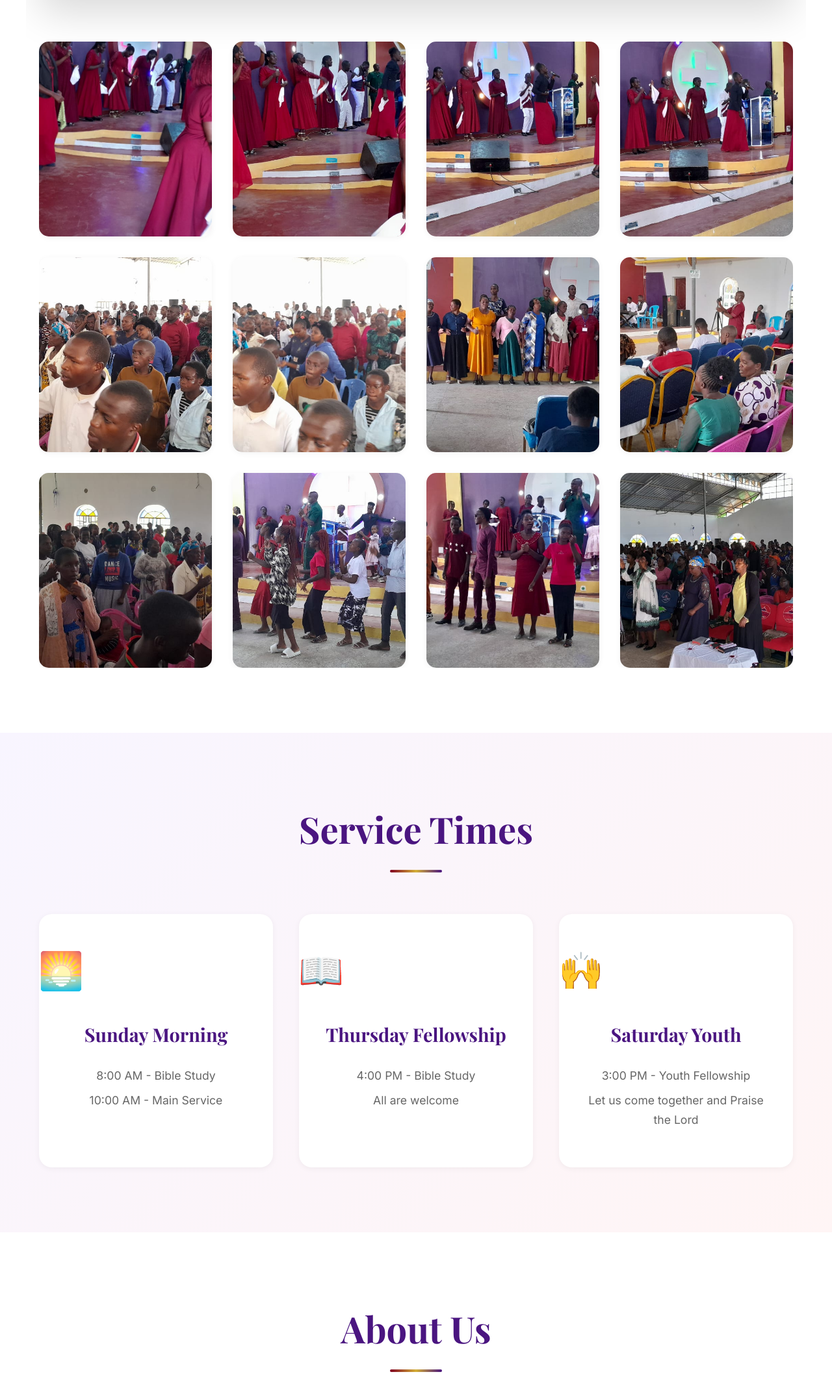
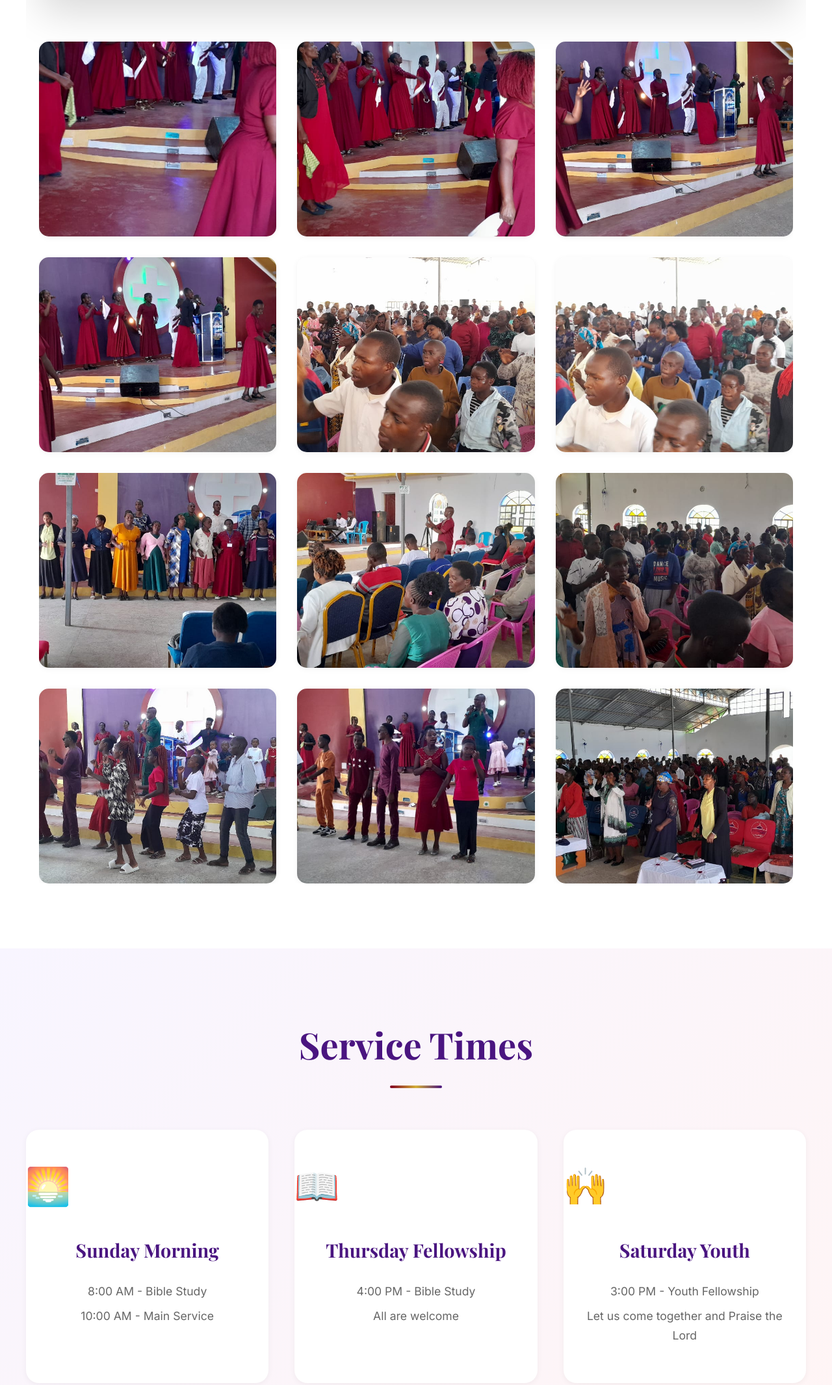
Before and after one commit to Ezay55-Ezy/A.G.C.-Church-website, a plain HTML site: page index.html in a window 1280 px wide. Shown: the part 1568-3700 px from the top of the page at 65% size. Drawn offline with nearby package versions, Linux system fonts and the light colour scheme; a small style sheet from the web is missing.

Commit message:
grid updates

```diff
--- a/main.css
+++ b/main.css
@@ -494,13 +494,13 @@
 
 .times-grid {
     display: grid;
-    grid-template-columns: repeat(auto-fit, minmax(min(280px, 100%), 1fr));
+    grid-template-columns: repeat(auto-fit, minmax(min(100%, 350px), 1fr));
     gap: 2.5rem;
     max-width: 1200px;
     margin: 0 auto;
     width: 100%;
     box-sizing: border-box;
-    padding: 0 20px;
+    padding: 0;
 }
 
 .time-card {
@@ -514,6 +514,7 @@
     position: relative;
     overflow: hidden;
     animation: fadeInUp 0.8s ease-out;
+    width: auto;
 }
 
 .time-card::before {
@@ -621,11 +622,12 @@
 
 .gallery-grid {
     display: grid;
-    grid-template-columns: repeat(auto-fill, minmax(260px, 1fr));
+    grid-template-columns: repeat(auto-fit, minmax(min(100%, 350px), 1fr));
     gap: 2rem;
     width: 100%;
     box-sizing: border-box;
     overflow-x: hidden;
+    padding: 0;
 }
 
 .gallery-item {
@@ -916,11 +918,12 @@
 /* Ministries Section */
 .ministries-grid {
     display: grid;
-    grid-template-columns: repeat(auto-fit, minmax(min(280px, 100%), 1fr));
+    grid-template-columns: repeat(auto-fit, minmax(min(100%, 350px), 1fr));
     gap: 2.5rem;
     width: 100%;
     box-sizing: border-box;
     overflow-x: hidden;
+    padding: 0;
 }
 
 .ministry-card {
@@ -934,6 +937,7 @@
     position: relative;
     overflow: hidden;
     animation: fadeInUp 0.8s ease-out;
+    width: auto;
 }
 
 .ministry-card::before {
```
